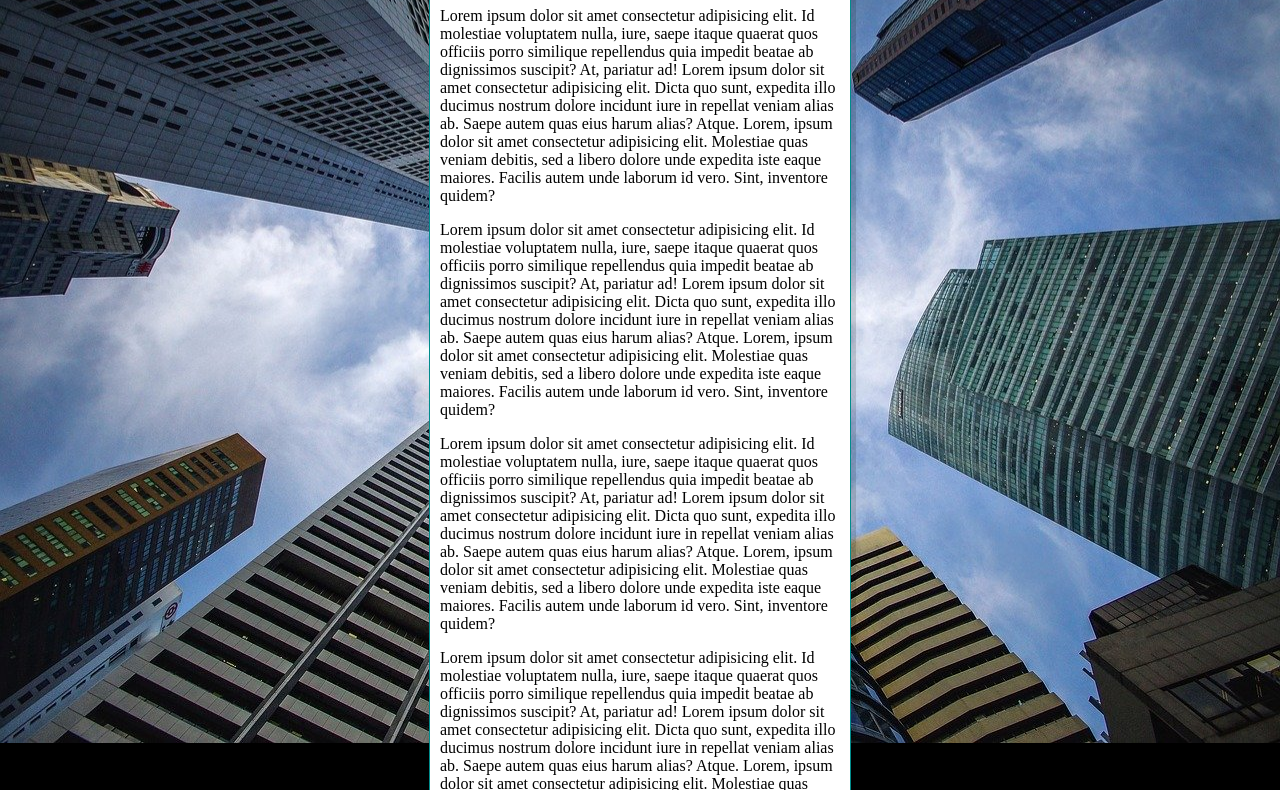
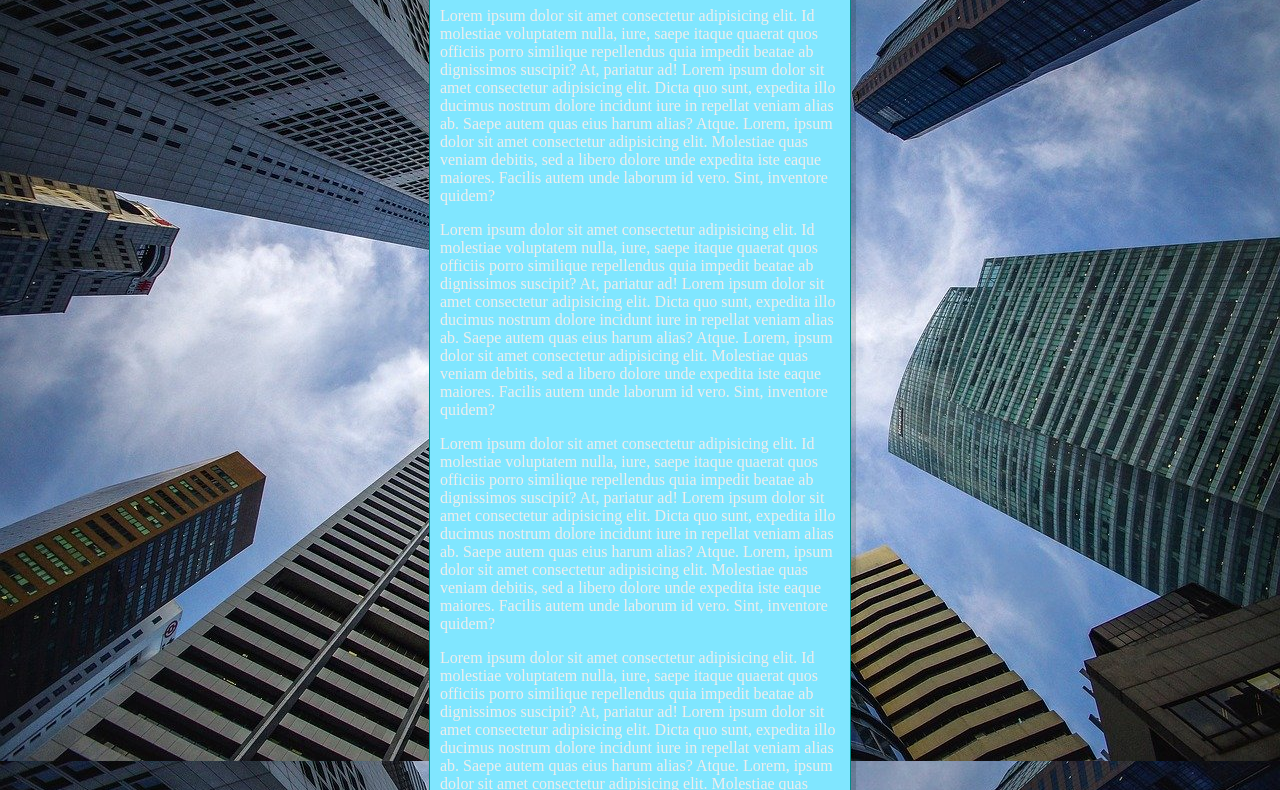
Before and after one commit to GarotoCafe/html-css, a plain HTML site: page Exercicios/ex024/fundo006.html in a window 1280 px wide. Shown: the part 92-882 px from the top of the page. Drawn offline with Linux system fonts and the light colour scheme.

Commit message:
uso do shorthand no background e troca de cores

```diff
--- a/Exercicios/ex024/fundo006.html
+++ b/Exercicios/ex024/fundo006.html
@@ -7,20 +7,17 @@
     <link rel="shortcut icon" href="oikawa01.ico" type="image/x-icon">
     <style>
       body {
-        height: 100vh;
-        background-color: black;
-        background-image: url(imagens/wallpaper002.jpg);
-        background-position: center center;
-        background-repeat: no-repeat;
+        background: black url(imagens/wallpaper002.jpg) center center no-repeat fixed;
         background-size: cover;
       }
 
       main {
+        color: rgb(238, 238, 238);
         border: 1px solid darkcyan;
         border-radius: 15px;
         box-shadow: 5px 5px  rgba(0, 0, 0, 0.144);
-        background-color: white;
-        width: 400px;
+        background-color: rgb(128, 230, 255);
+        max-width: 400px;
         margin: auto;
         padding: 10px;
       }
```
